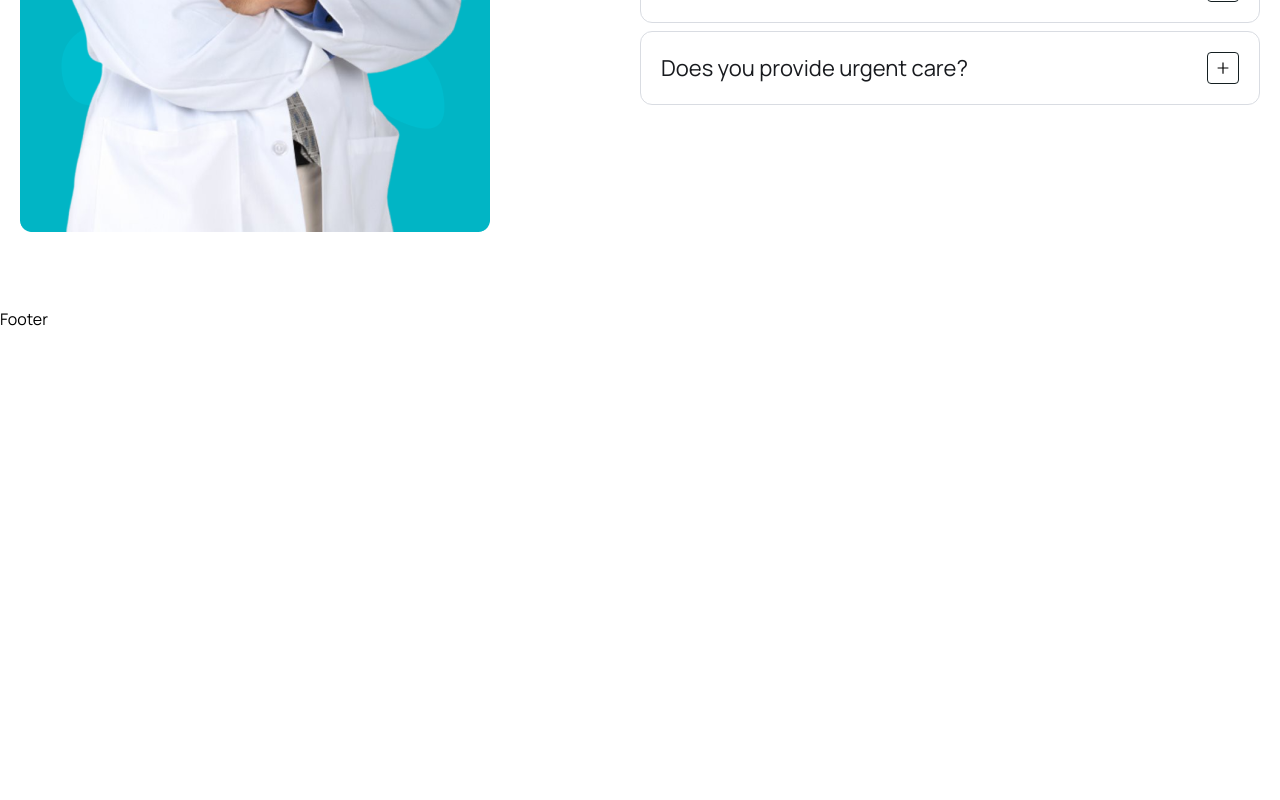
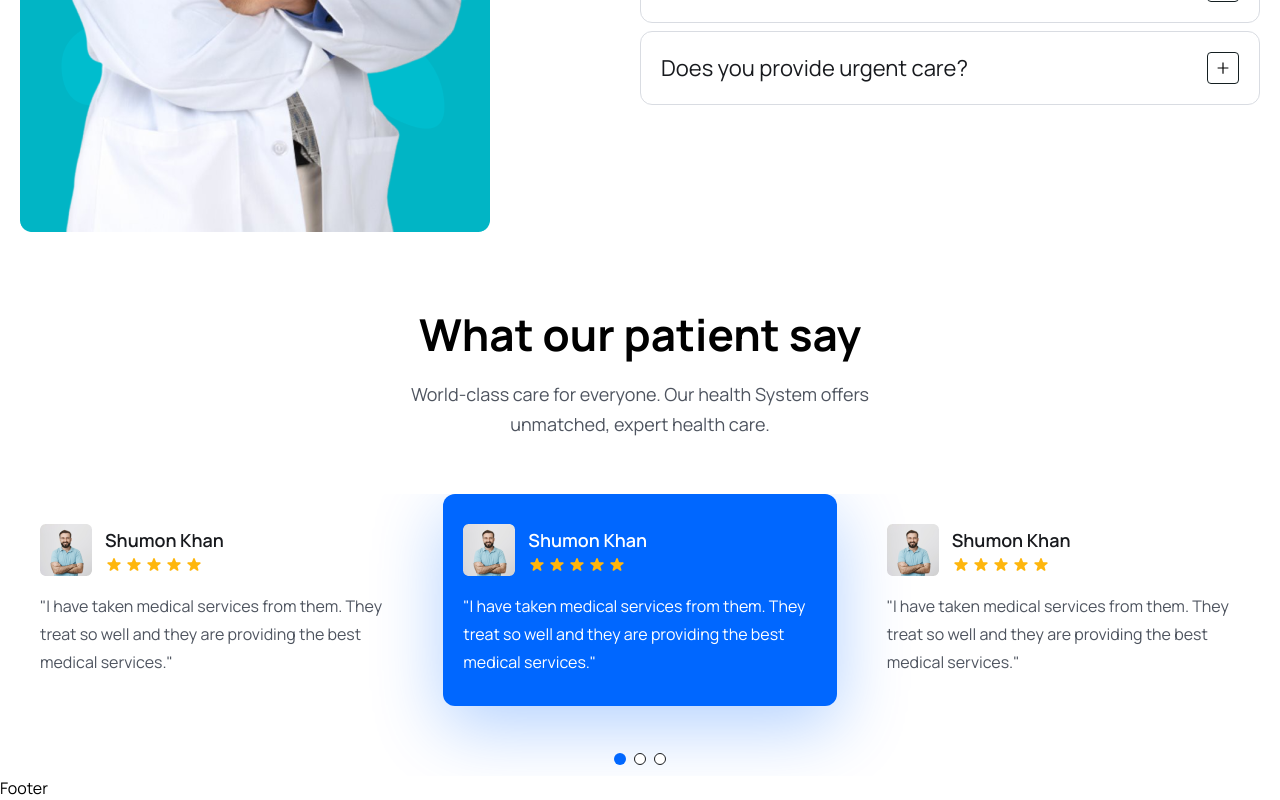
Before and after one commit to codewithshumon/doctor-apt-booking, a React (Vite) app in the folder frontend/: page / in a window 1280 px wide. Shown: the part 5295-6095 px from the top of the page. Before the commit the page ends 5626 px from the top, so only its background shows below. Built offline with nearby package versions, Linux system fonts and the light colour scheme.

Commit message:
Complete testimonials section for landing page

```diff
--- a/frontend/package.json
+++ b/frontend/package.json
@@ -16,7 +16,7 @@
     "react-router-dom": "^6.21.1",
     "react-spinners": "^0.13.8",
     "react-toastify": "^9.1.3",
-    "swiper": "^9.3.2"
+    "swiper": "^9.4.1"
   },
   "devDependencies": {
     "@types/react": "^18.0.37",
--- a/frontend/src/App.css
+++ b/frontend/src/App.css
@@ -8,6 +8,38 @@
 
 body {
   font-family: 'Manrope', sans-serif;
+}
+
+.swiper-pagination-bullet {
+  width: 12px !important;
+  height: 12px !important;
+  border: 1px solid #181a1e !important;
+  opacity: 100% !important;
+  background: #fff !important;
+}
+
+.swiper-pagination-bullet-active {
+  background: #0067ff !important;
+  border: none !important;
+}
+
+.swiper {
+  padding-bottom: 70px !important;
+}
+
+.swiper-slide.swiper-slide-next {
+  background: #0067ff;
+  border-radius: 12px;
+  box-shadow: 0px 20px 70px rgba(0, 103, 255, 0.3) !important;
+}
+
+.swiper-slide.swiper-slide-next h4,
+.swiper-slide.swiper-slide-next p {
+  color: #fff !important;
+}
+
+.swiper-pagination {
+  top: 90% !important;
 }
 
 .sticky_header {
--- /dev/null
+++ b/frontend/src/components/testimonials/Testimonial.jsx
@@ -0,0 +1,156 @@
+/* eslint-disable react/no-unescaped-entities */
+import { HiStar } from 'react-icons/hi';
+
+import { Pagination } from 'swiper';
+import { Swiper, SwiperSlide } from 'swiper/react';
+
+import patientAvatar from './../../assets/images/patient-avatar.png';
+
+import 'swiper/css';
+import 'swiper/css/pagination';
+
+const Testimonial = () => {
+  return (
+    <div className="mt-[30px] lg:mt-[55px]">
+      <Swiper
+        modules={[Pagination]}
+        spaceBetween={30}
+        slidesPerView={1}
+        pagination={{ clickable: true }}
+        breakpoints={{
+          640: { slidesPerView: 1, spaceBetween: 0 },
+          768: { slidesPerView: 2, spaceBetween: 20 },
+          1024: { slidesPerView: 3, spaceBetween: 30 },
+        }}
+      >
+        <SwiperSlide>
+          <div className="py-[30px] px-5 rounded-3">
+            <div className="flex items-center gap-[13px]">
+              <img src={patientAvatar} alt="patientAvatar" />
+              <div>
+                <h4 className="text-[18px] leading-[30px] font-semibold text-headingColor">
+                  Shumon Khan
+                </h4>
+
+                <div className="flex items-center gap-[2px]">
+                  <HiStar className="text-yellowColor w-[18px] h-5" />
+                  <HiStar className="text-yellowColor w-[18px] h-5" />
+                  <HiStar className="text-yellowColor w-[18px] h-5" />
+                  <HiStar className="text-yellowColor w-[18px] h-5" />
+                  <HiStar className="text-yellowColor w-[18px] h-5" />
+                </div>
+              </div>
+            </div>
+
+            <p className="text-[16px] leading-7 mt-4 text-textColor font-[400]">
+              "I have taken medical services from them. They treat so well and
+              they are providing the best medical services."
+            </p>
+          </div>
+        </SwiperSlide>
+        <SwiperSlide>
+          <div className="py-[30px] px-5 rounded-3">
+            <div className="flex items-center gap-[13px]">
+              <img src={patientAvatar} alt="patientAvatar" />
+              <div>
+                <h4 className="text-[18px] leading-[30px] font-semibold text-headingColor">
+                  Shumon Khan
+                </h4>
+
+                <div className="flex items-center gap-[2px]">
+                  <HiStar className="text-yellowColor w-[18px] h-5" />
+                  <HiStar className="text-yellowColor w-[18px] h-5" />
+                  <HiStar className="text-yellowColor w-[18px] h-5" />
+                  <HiStar className="text-yellowColor w-[18px] h-5" />
+                  <HiStar className="text-yellowColor w-[18px] h-5" />
+                </div>
+              </div>
+            </div>
+
+            <p className="text-[16px] leading-7 mt-4 text-textColor font-[400]">
+              "I have taken medical services from them. They treat so well and
+              they are providing the best medical services."
+            </p>
+          </div>
+        </SwiperSlide>
+        <SwiperSlide>
+          <div className="py-[30px] px-5 rounded-3">
+            <div className="flex items-center gap-[13px]">
+              <img src={patientAvatar} alt="patientAvatar" />
+              <div>
+                <h4 className="text-[18px] leading-[30px] font-semibold text-headingColor">
+                  Shumon Khan
+                </h4>
+
+                <div className="flex items-center gap-[2px]">
+                  <HiStar className="text-yellowColor w-[18px] h-5" />
+                  <HiStar className="text-yellowColor w-[18px] h-5" />
+                  <HiStar className="text-yellowColor w-[18px] h-5" />
+                  <HiStar className="text-yellowColor w-[18px] h-5" />
+                  <HiStar className="text-yellowColor w-[18px] h-5" />
+                </div>
+              </div>
+            </div>
+
+            <p className="text-[16px] leading-7 mt-4 text-textColor font-[400]">
+              "I have taken medical services from them. They treat so well and
+              they are providing the best medical services."
+            </p>
+          </div>
+        </SwiperSlide>
+        <SwiperSlide>
+          <div className="py-[30px] px-5 rounded-3">
+            <div className="flex items-center gap-[13px]">
+              <img src={patientAvatar} alt="patientAvatar" />
+              <div>
+                <h4 className="text-[18px] leading-[30px] font-semibold text-headingColor">
+                  Shumon Khan
+                </h4>
+
+                <div className="flex items-center gap-[2px]">
+                  <HiStar className="text-yellowColor w-[18px] h-5" />
+                  <HiStar className="text-yellowColor w-[18px] h-5" />
+                  <HiStar className="text-yellowColor w-[18px] h-5" />
+                  <HiStar className="text-yellowColor w-[18px] h-5" />
+                  <HiStar className="text-yellowColor w-[18px] h-5" />
+                </div>
+              </div>
+            </div>
+
+            <p className="text-[16px] leading-7 mt-4 text-textColor font-[400]">
+              "I have taken medical services from them. They treat so well and
+              they are providing the best medical services."
+            </p>
+          </div>
+        </SwiperSlide>
+        <SwiperSlide>
+          <div className="py-[30px] px-5 rounded-3">
+            <div className="flex items-center gap-[13px]">
+              <img src={patientAvatar} alt="patientAvatar" />
+              <div>
+                <h4 className="text-[18px] leading-[30px] font-semibold text-headingColor">
+                  Shumon Khan
+                </h4>
+
+                <div className="flex items-center gap-[2px]">
+                  <HiStar className="text-yellowColor w-[18px] h-5" />
+                  <HiStar className="text-yellowColor w-[18px] h-5" />
+                  <HiStar className="text-yellowColor w-[18px] h-5" />
+                  <HiStar className="text-yellowColor w-[18px] h-5" />
+                  <HiStar className="text-yellowColor w-[18px] h-5" />
+                </div>
+              </div>
+            </div>
+
+            <p className="text-[16px] leading-7 mt-4 text-textColor font-[400]">
+              "I have taken medical services from them. They treat so well and
+              they are providing the best medical services."
+            </p>
+          </div>
+        </SwiperSlide>
+      </Swiper>
+    </div>
+  );
+};
+
+export default Testimonial;
--- a/frontend/src/pages/Home.jsx
+++ b/frontend/src/pages/Home.jsx
@@ -16,6 +16,7 @@
 import ServiceList from '../components/services/ServiceList';
 import DoctorList from '../components/doctors/DoctorList';
 import FaqList from '../components/faq/FaqList';
+import Testimonial from '../components/testimonials/Testimonial';
 
 const Home = () => {
   return (
@@ -292,6 +293,20 @@
         </div>
       </section>
       {/* ----Faq section end---- */}
+
+      {/* ----Testimonials section start---- */}
+      <div className="container">
+        <div className="xl:w-[470px] mx-auto">
+          <h2 className="heading text-center">What our patient say</h2>
+          <p className="text-para text-center">
+            World-class care for everyone. Our health System offers unmatched,
+            expert health care.
+          </p>
+        </div>
+
+        <Testimonial />
+      </div>
+      {/* ----Testimonials section end---- */}
     </>
   );
 };
```
Also changed, not shown: 1 other file (tests, documents, lock files or other folders).
